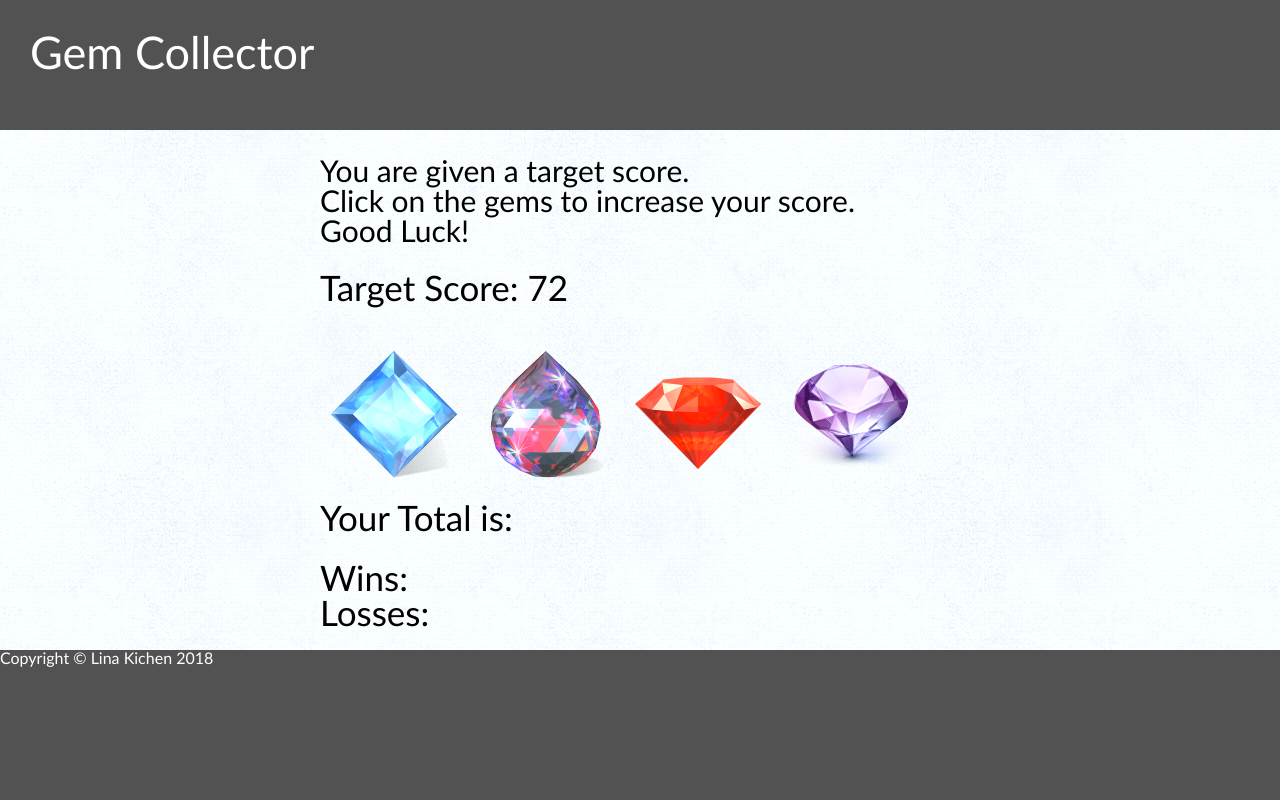
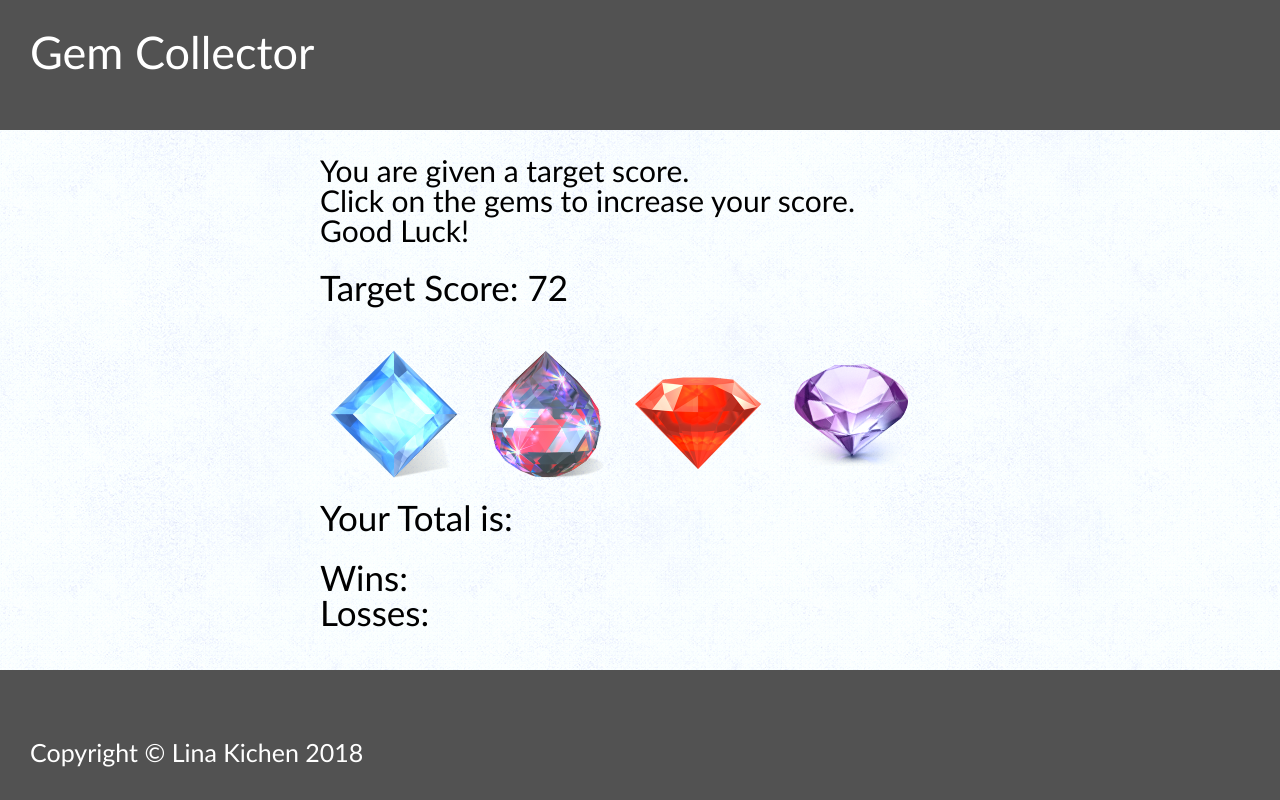
Before and after one commit to hkichen/Week-4-Game, a plain HTML site: page index.html in a window 1280 px wide. Drawn offline with nearby package versions, Linux system fonts and the light colour scheme.

Commit message:
minor style changes

```diff
--- a/assets/css/style.css
+++ b/assets/css/style.css
@@ -35,9 +35,13 @@ h1, .yourCounter, .score {
 footer {
     background: #525252;
     width: 100%;
-    height: 150px;
+    height: 60px;
     color: #fff;
     position: fixed;
     left: 0;
     bottom: 0;
+    font-size: 25px;
+    padding-top: 70px;
+    padding-left: 30px;
+
 }
--- a/assets/javascript/game.js
+++ b/assets/javascript/game.js
@@ -1,7 +1,7 @@
 var wins = 0;
 var losses = 0;
 
-//generate a random number between 19 and 120
+    //generate a random number between 19 and 120
      var targetNumber = Math.floor(Math.random()*101)+19;
     $("#number-to-guess").text(targetNumber);
     var crystals = $("#crystals");
```
